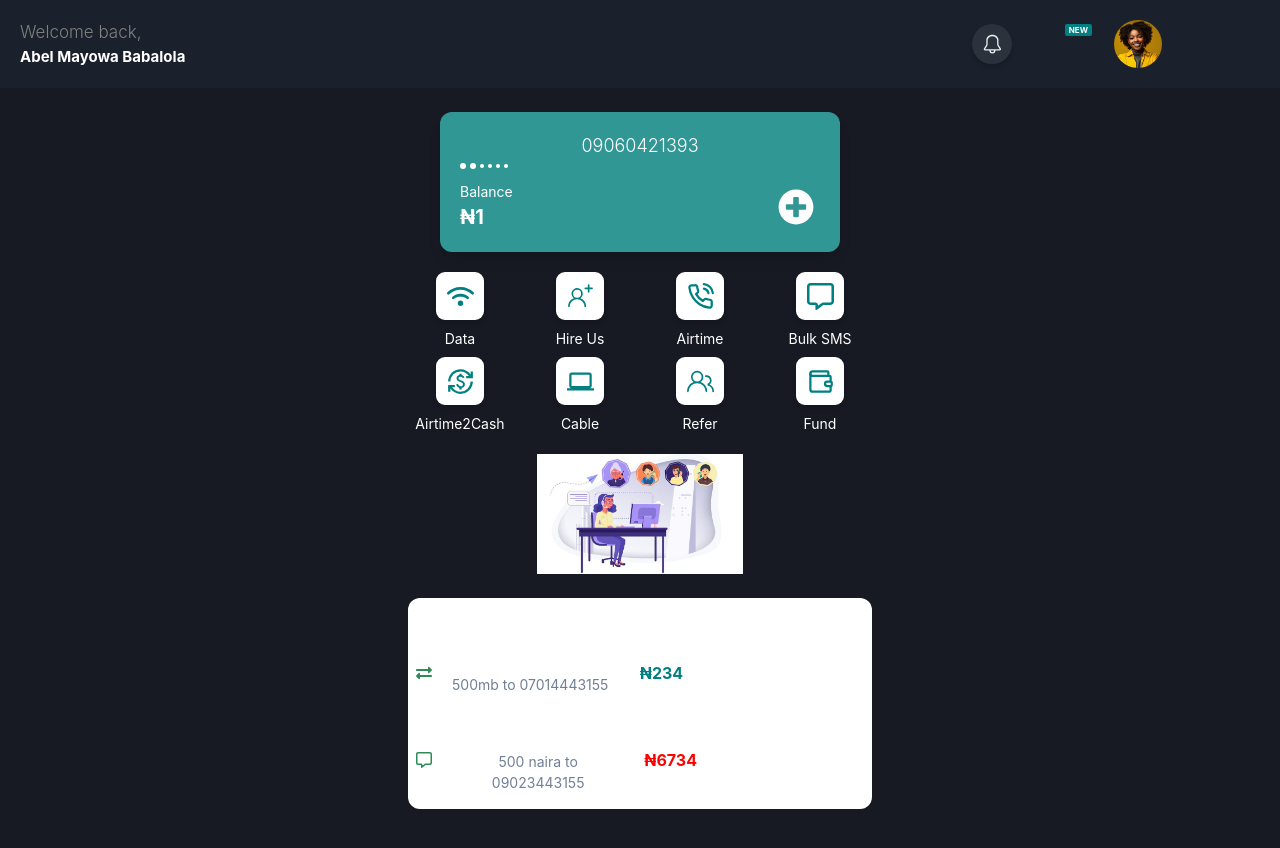
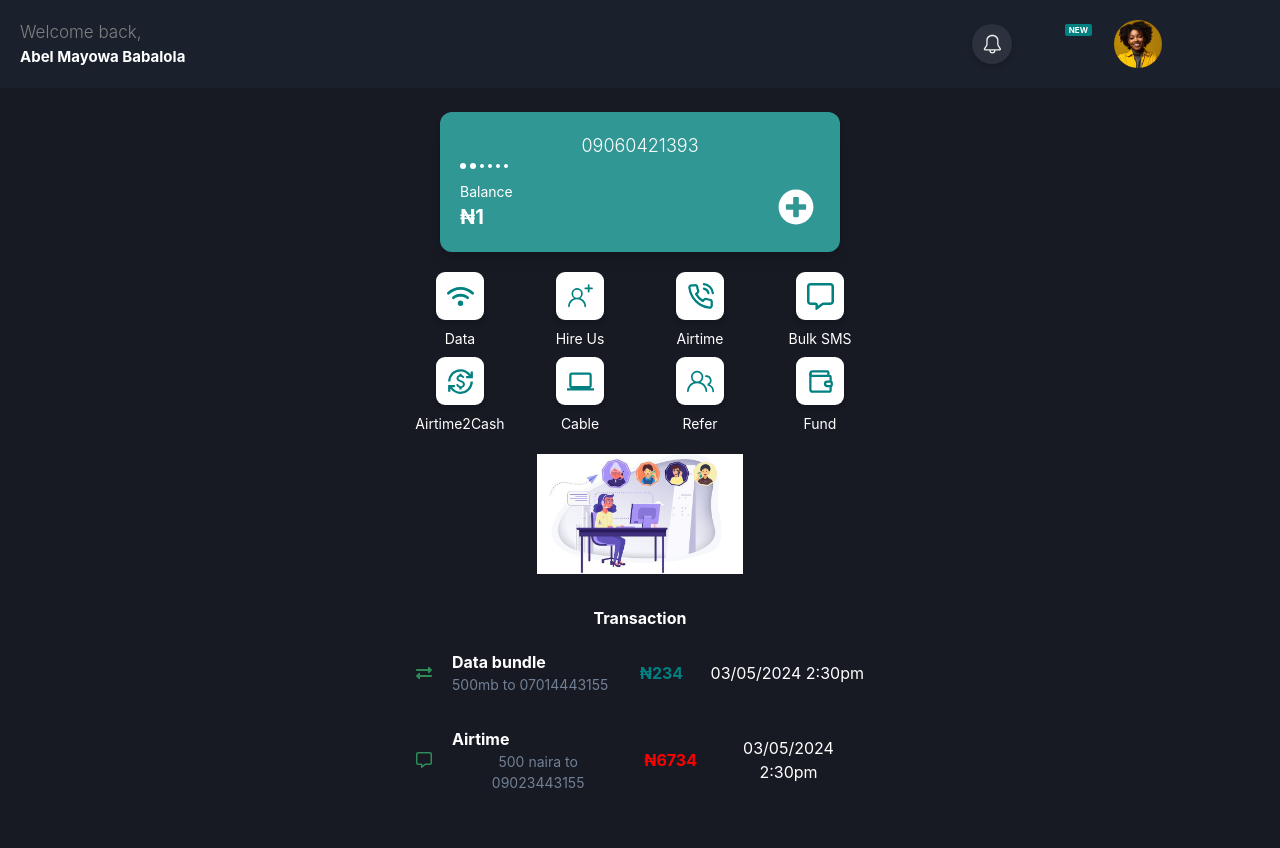
Before and after one commit to Mayor-Myles/Mylezic_Portal, a Next.js app: page /dashboard in a window 1280 px wide. Shown: the top 848 px of the page. Built offline with nearby package versions, Linux system fonts and the light colour scheme; no server answers.

Commit message:
Update transactions.js

```diff
--- a/components/transactions.js
+++ b/components/transactions.js
@@ -54,7 +54,7 @@ const icons = {
 
     <Box display="flex" flexFlow="column" justify="center" align="center" p={2} mb="5em" mt="1em" w="full" gap="7">
 
-      <Box bg="white" borderRadius="xl" p={2}>
+      <Box p={2}>
         <Text fontSize="1em" fontWeight="bold" mb={3}>
           Transaction
         </Text>
```
